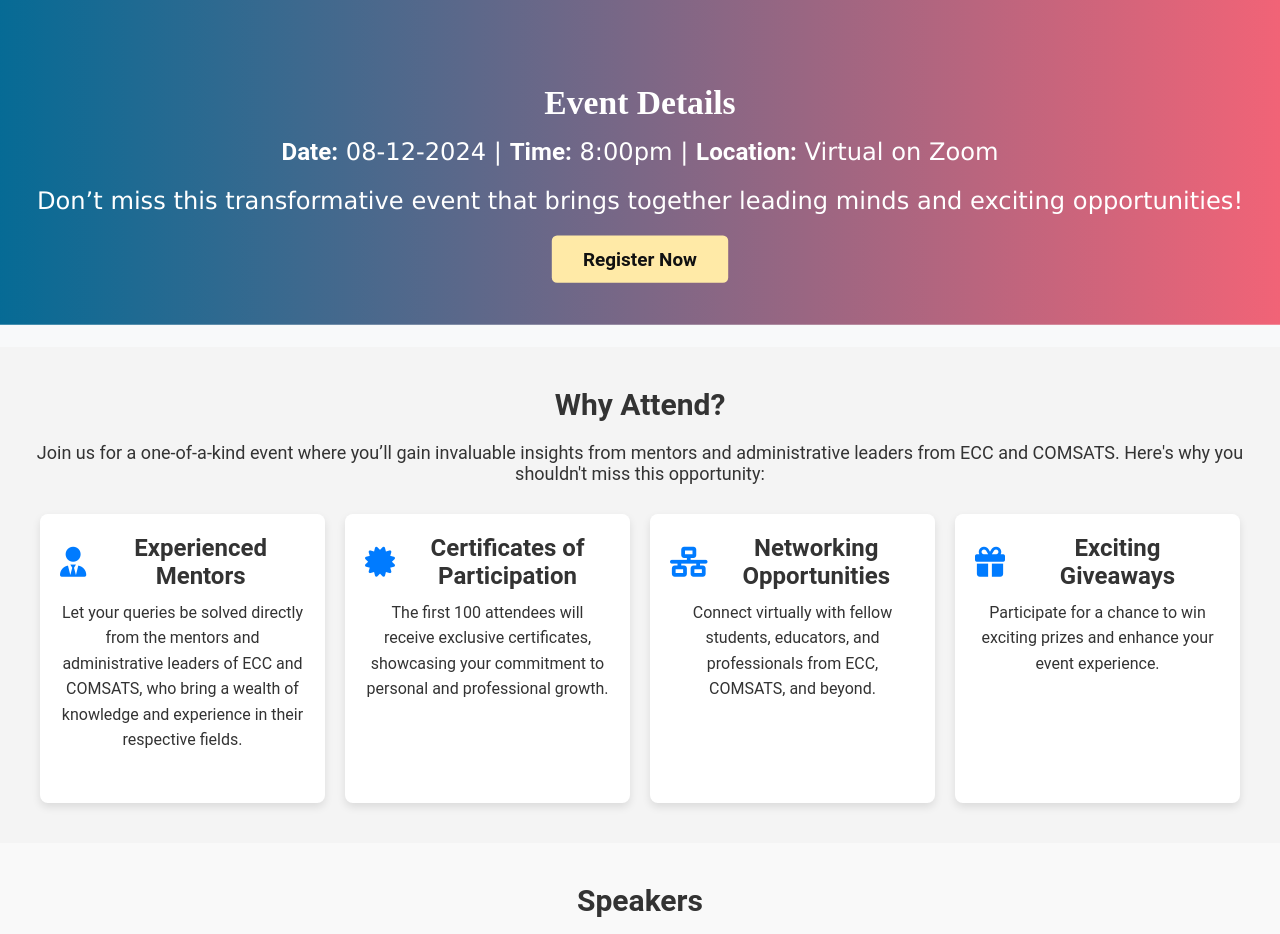
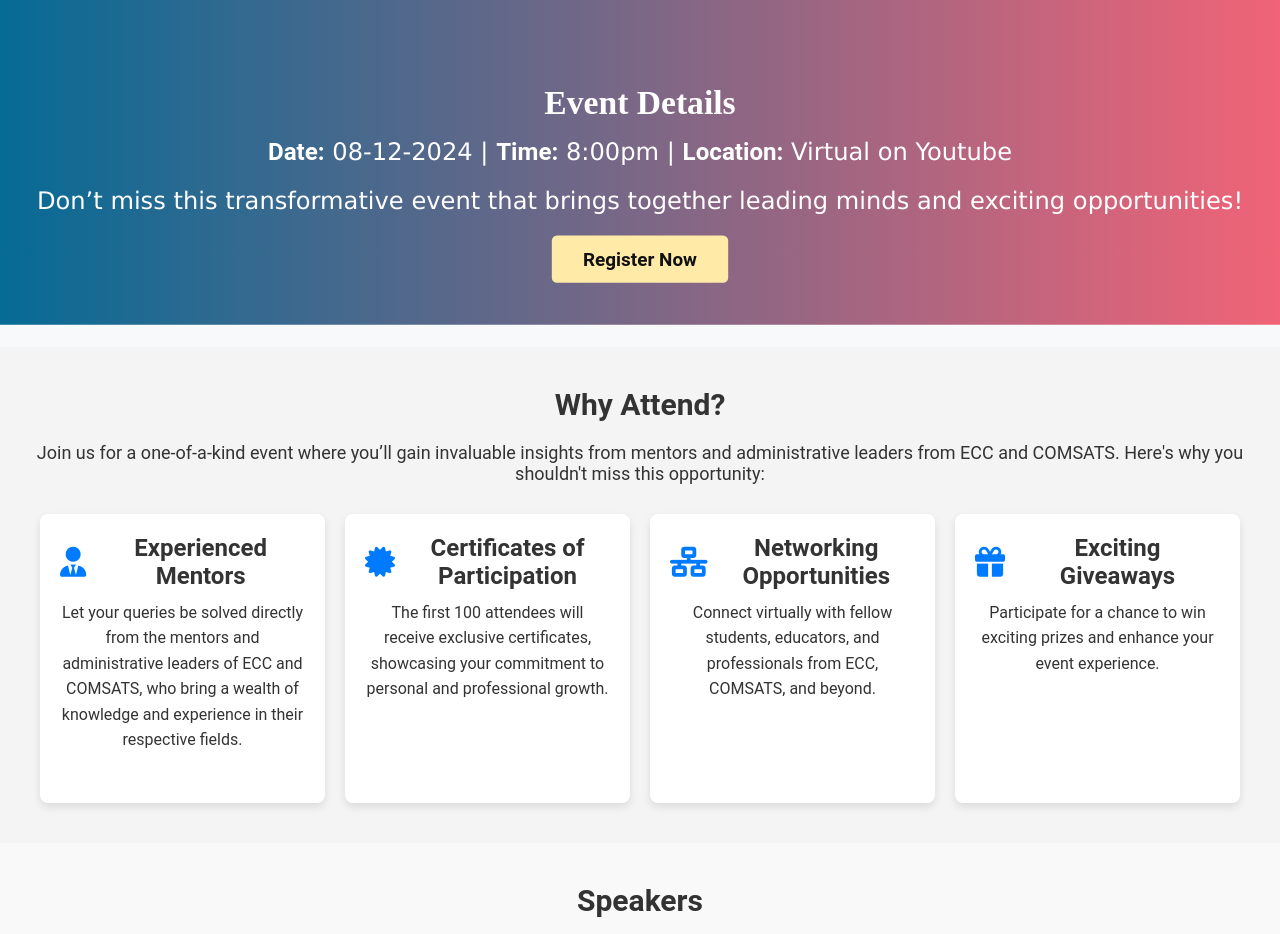
Before and after one commit to Abdullah-Awan92/Ecc-X-Comsats, a plain HTML site: page index.html in a window 1280 px wide. Shown: the part 1060-1994 px from the top of the page. Drawn offline with Linux system fonts and the light colour scheme.

Commit message:
Update index.html

```diff
--- a/index.html
+++ b/index.html
@@ -64,7 +64,7 @@
 </section>
 <section id="event-details">
   <h3>Event Details</h3>
-  <p><strong>Date:</strong> 08-12-2024 | <strong>Time:</strong> 8:00pm | <strong>Location:</strong> Virtual on Zoom</p>
+  <p><strong>Date:</strong> 08-12-2024 | <strong>Time:</strong> 8:00pm | <strong>Location:</strong> Virtual on Youtube</p>
   <p>Don’t miss this transformative event that brings together leading minds and exciting opportunities!</p>
   <a href="https://forms.gle/AQtAbafXfggsuCMt6" class="register-btn" target="_blank">Register Now</a>
 </section>
```
